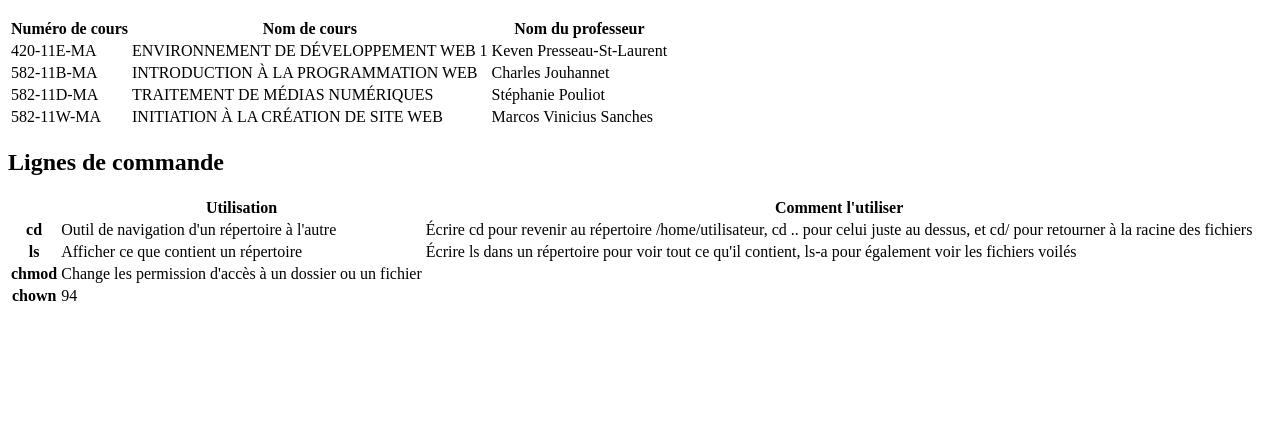
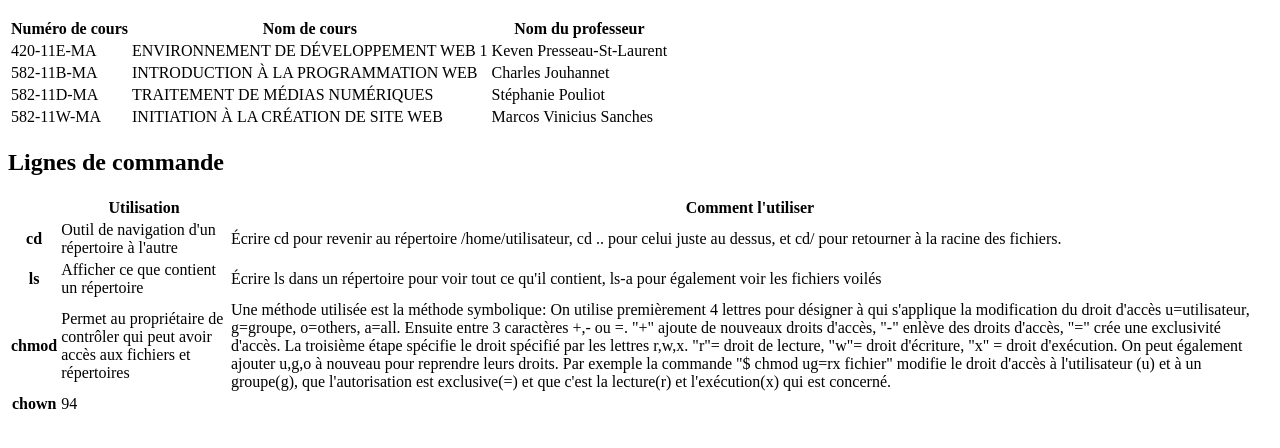
Before and after one commit to Naljorpa/activite_8, a plain HTML site: page cours.html in a window 1280 px wide. Shown: the part 110-558 px from the top of the page. Drawn offline with Linux system fonts and the light colour scheme.

Commit message:
ajout d'information dans le tableau de ligne de commande

```diff
--- a/cours.html
+++ b/cours.html
@@ -60,7 +60,7 @@
                 <tr>
                     <th>cd</th>
                     <td>Outil de navigation d'un répertoire à l'autre</td>
-                    <td>Écrire cd pour revenir au répertoire /home/utilisateur, cd .. pour celui juste au dessus, et cd/ pour retourner à la racine des fichiers</td>
+                    <td>Écrire cd pour revenir au répertoire /home/utilisateur, cd .. pour celui juste au dessus, et cd/ pour retourner à la racine des fichiers.</td>
                 </tr>
                 <tr>
                     <th>ls</th>
@@ -69,8 +69,8 @@
                 </tr>
                 <tr>
                     <th>chmod</th>
-                    <td>Change les permission d'accès à un dossier ou un fichier</td>
-                    <td></td>
+                    <td>Permet au propriétaire de contrôler qui peut avoir accès aux fichiers et répertoires</td>
+                    <td>Une méthode utilisée est la méthode symbolique: On utilise premièrement 4 lettres pour désigner à qui s'applique la modification du droit d'accès u=utilisateur, g=groupe, o=others, a=all. Ensuite entre 3 caractères +,- ou =. "+" ajoute de nouveaux droits d'accès, "-" enlève des droits d'accès, "=" crée une exclusivité d'accès. La troisième étape spécifie le droit spécifié par les lettres r,w,x. "r"= droit de lecture, "w"= droit d'écriture, "x" = droit d'exécution. On peut également ajouter u,g,o à nouveau pour reprendre leurs droits. Par exemple la commande "$ chmod ug=rx fichier" modifie le droit d'accès à l'utilisateur (u) et à un groupe(g), que l'autorisation est exclusive(=) et que c'est la lecture(r) et l'exécution(x) qui est concerné.</td>
                 </tr>
                 <tr>
                     <th>chown</th>
```
